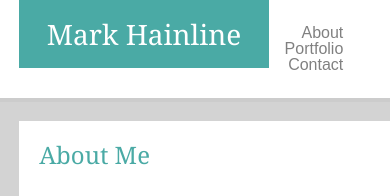
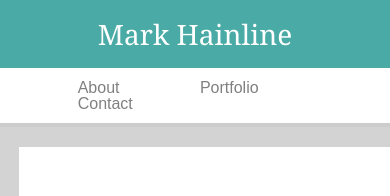
Before and after one commit to wucheeman/Responsive-Portfolio, a plain HTML site: page index.html in a window 390 px wide. Shown: the top 196 px of the page. Drawn offline with Linux system fonts and the light colour scheme.

Commit message:
Starting touches on 640px version of about.html and style.css

```diff
--- a/assets/css/style.css
+++ b/assets/css/style.css
@@ -143,6 +143,7 @@ a:hover {
   /* Positioning */
   float: left;
   margin-bottom: 5%;
+  padding: 25px;
 }
 
 /* TODO: Delete when work is complete
@@ -185,7 +186,6 @@ a:hover {
   width: 270px;
   float: right;
   border-color: #dddddd;
-  /* padding: 25px; */
 }
 
 .wrapper {
@@ -202,8 +202,6 @@ a:hover {
   /* padding-left: 5%;
   padding-right: 5%; */
 }
-
-/* TODO: add media query for screen < 640px */
 
 @media screen and (max-width: 768px) {
 
@@ -240,3 +238,27 @@ h1 {
   }
 
 }
+
+@media screen and (max-width: 640px) {
+
+
+  h1 {
+    width: 100%;
+    margin-left: 0%
+  }
+
+  /* TODO: update links in header for contact.html and portfolio.html to apply this style*/
+  .hdr_link {
+    padding-left: 18%
+  }
+
+  .nav {
+    clear: left;
+    text-align: left;
+    padding: 3%;
+  }
+
+  .page_header_content {
+    width: 100%;
+  }
+} /* End of media query - 640 px*/
--- a/index.html
+++ b/index.html
@@ -14,9 +14,9 @@
       <div class="page_header_content">
         <h1>Mark Hainline</h1>
         <div class="nav">
-          <a href="index.html">About</a>
-          <a href="portfolio.html">Portfolio</a>
-          <a href="contact.html">Contact</a>
+          <a href="index.html" class="hdr_link">About</a>
+          <a href="portfolio.html" class="hdr_link">Portfolio</a>
+          <a href="contact.html" class="hdr_link">Contact</a>
         </div>
       </div>
     </header>
```
